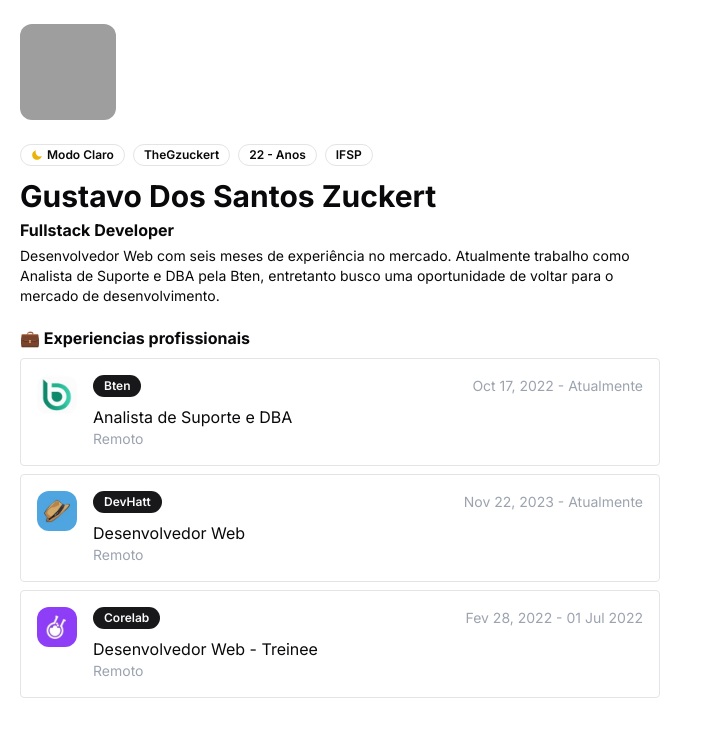
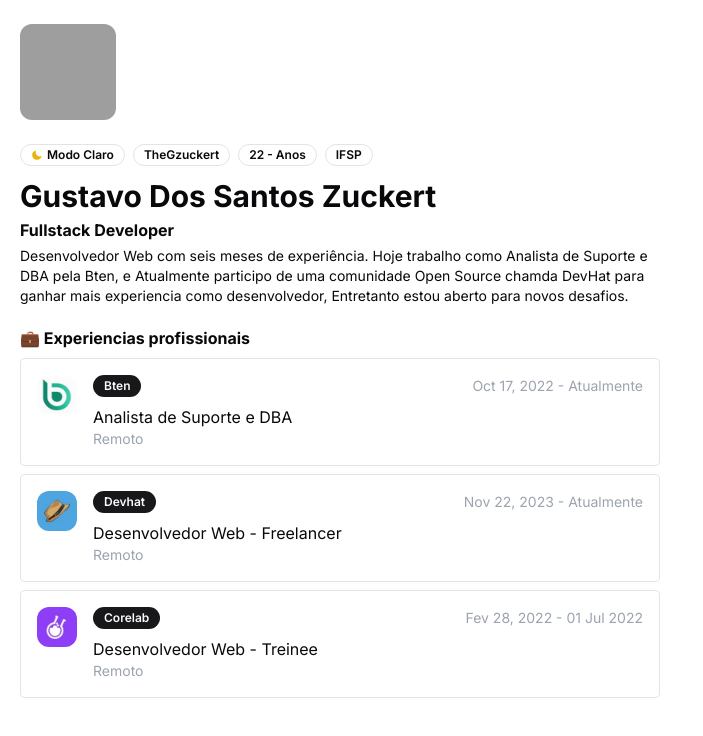
Before and after one commit to TheGzuckert/thegzuckert-dev, a Next.js app: page / in a window 1280 px wide. Shown: the top 736 px of the page, without its empty margins (0-703 px from the left). Built offline with nearby package versions, Linux system fonts and the light colour scheme; grey boxes are pictures that could not be loaded.

Commit message:
Feat: mock works and ajust text desciption

```diff
--- a/package.json
+++ b/package.json
@@ -16,6 +16,7 @@
     "class-variance-authority": "^0.7.0",
     "clsx": "^2.1.1",
     "lucide-react": "^0.373.0",
+    "nanoid": "^5.0.7",
     "next": "14.2.3",
     "react": "^18",
     "react-dom": "^18",
--- a/src/app/page.tsx
+++ b/src/app/page.tsx
@@ -4,6 +4,7 @@ import { Badge } from '@/components/ui/badge'
 import { LuSunMoon } from 'react-icons/lu'
 import { IoMdMoon } from 'react-icons/io'
 import { Card } from '@/components/card-job/card'
+import { Trabalhos } from '@/mocks/trabalhos'
 import { Avatar, AvatarFallback, AvatarImage } from '@/components/ui/avatar'
 
 export default function Home() {
@@ -48,11 +49,8 @@ export default function Home() {
               </>
             )}
           </Badge>
-
           <Badge variant={'outline'}>TheGzuckert</Badge>
-
           <Badge variant={'outline'}>22 - Anos</Badge>
-
           <Badge variant={'outline'}>IFSP</Badge>
         </div>
         <div className="flex flex-col max-w-screen-sm">
@@ -61,40 +59,28 @@ export default function Home() {
           <p className="mt-1 font-bold">Fullstack Developer</p>
 
           <p className="mt-1 mb-1 text-sm">
-            Desenvolvedor Web com seis meses de experiência no mercado.
-            Atualmente trabalho como Analista de Suporte e DBA pela Bten,
-            entretanto busco uma oportunidade de voltar para o mercado de
-            desenvolvimento.
+            Desenvolvedor Web com seis meses de experiência. Hoje trabalho como
+            Analista de Suporte e DBA pela Bten, e Atualmente participo de uma
+            comunidade Open Source chamda DevHat para ganhar mais experiencia
+            como desenvolvedor, Entretanto estou aberto para novos desafios.
           </p>
+          {/* melhorar texto */}
         </div>
       </header>
       <section className="mt-4 max-w-screen-sm mr-4">
         <div>
           <p className="font-bold">💼 Experiencias profissionais</p>
-          <Card
-            company="Bten"
-            date="Oct 17, 2022 - Atualmente"
-            title="Analista de Suporte e DBA"
-            location="Remoto"
-            image="/BtenIcon.jpg"
-            fallbackImage="BtenIcon.jpg"
-          />
-          <Card
-            company="DevHatt"
-            date="Nov 22, 2023 - Atualmente"
-            title="Desenvolvedor Web"
-            location="Remoto"
-            image="/Devhat.jpg"
-            fallbackImage="DevHat.jpg"
-          />
-          <Card
-            company="Corelab"
-            date="Fev 28, 2022 - 01 Jul 2022"
-            title="Desenvolvedor Web -  Treinee"
-            location="Remoto"
-            image="/Corelab.jpg"
-            fallbackImage="Corelab.jpg"
-          />
+          {Trabalhos.map((trabalho) => (
+            <Card
+              key={trabalho.id}
+              company={trabalho.company}
+              date={trabalho.date}
+              title={trabalho.title}
+              location={trabalho.location}
+              image={trabalho.image}
+              fallbackImage={trabalho.fallbackImage}
+            />
+          ))}
         </div>
       </section>
     </div>
--- /dev/null
+++ b/src/mocks/tecnologias.ts
@@ -0,0 +1,35 @@
+import { nanoid } from 'nanoid'
+
+export type Tecnologia = {
+  id: string
+  name: string
+  image?: string
+  fallbackImage: string
+}
+
+export const Tecnologia: Tecnologia[] = [
+  {
+    id: nanoid(),
+    name: 'React',
+    image: '/react.png',
+    fallbackImage: 'react',
+  },
+  {
+    id: nanoid(),
+    name: 'Next.js',
+    image: '/next.png',
+    fallbackImage: 'next',
+  },
+  {
+    id: nanoid(),
+    name: 'TailwindCSS',
+    image: '/tailwind.png',
+    fallbackImage: 'tailwind',
+  },
+  {
+    id: nanoid(),
+    name: 'Node.js',
+    image: '/Node.js.png',
+    fallbackImage: 'Node.js',
+  },
+]
--- /dev/null
+++ b/src/mocks/trabalhos.ts
@@ -0,0 +1,41 @@
+import { nanoid } from 'nanoid'
+
+export type Trabalho = {
+  id: string
+  company: string
+  title: string
+  location: string
+  date: string
+  image?: string
+  fallbackImage?: string
+}
+
+export const Trabalhos: Trabalho[] = [
+  {
+    id: nanoid(),
+    company: 'Bten',
+    title: 'Analista de Suporte e DBA',
+    location: 'Remoto',
+    date: 'Oct 17, 2022 - Atualmente',
+    image: '/BtenIcon.jpg',
+    fallbackImage: 'Bten',
+  },
+  {
+    id: nanoid(),
+    company: 'Devhat',
+    title: 'Desenvolvedor Web - Freelancer',
+    location: 'Remoto',
+    date: 'Nov 22, 2023 - Atualmente',
+    image: '/Devhat.jpg',
+    fallbackImage: 'Devhat',
+  },
+  {
+    id: nanoid(),
+    company: 'Corelab',
+    title: 'Desenvolvedor Web -  Treinee',
+    location: 'Remoto',
+    date: 'Fev 28, 2022 - 01 Jul 2022',
+    image: '/Corelab.jpg',
+    fallbackImage: 'Devhat',
+  },
+]
```
Also changed, not shown: 1 other file (tests, documents, lock files or other folders).
